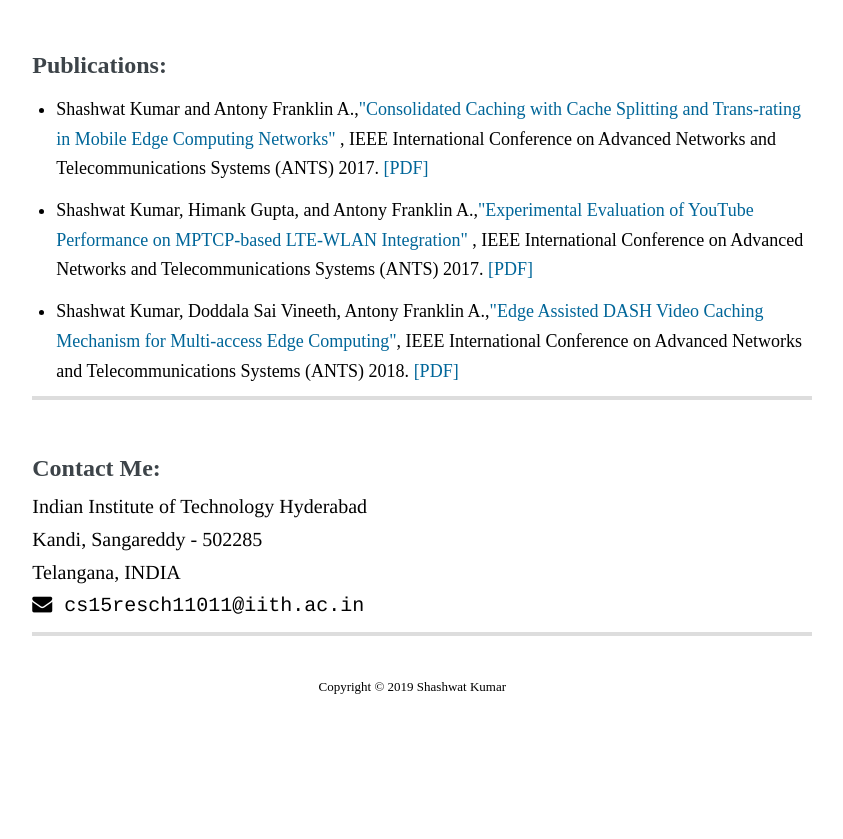
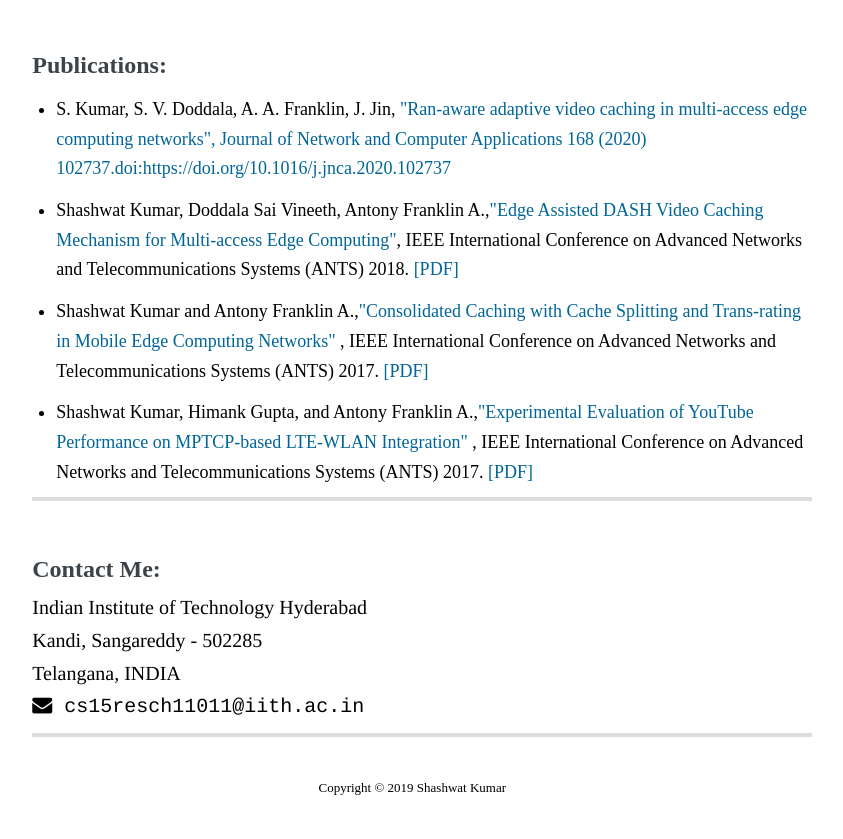
Before and after one commit to Shashwat-Kumar-PhD/Shashwat-Kumar-PhD.github.io, a plain HTML site: page index.html in a window 1280 px wide. Shown: the part 1502-2341 px from the top of the page, without its empty margins (195-1038 px from the left). Before the commit the page ends 2240 px from the top, so only its background shows below. Drawn offline with Linux system fonts and the light colour scheme; files whose address does not match are found by name.

Commit message:
Update index.html

```diff
--- a/index.html
+++ b/index.html
@@ -198,6 +198,10 @@
           <h3 class="heading">Publications:</h3>
           <p>
             <ul class="paperlist">
+              <li>S. Kumar, S. V. Doddala, A. A. Franklin, J. Jin,<a href="https://www.sciencedirect.com/science/article/pii/S1084804520302113" target="_blank"> "Ran-aware adaptive video caching in multi-access edge computing networks", Journal of Network and Computer Applications 168 (2020) 102737.doi:https://doi.org/10.1016/j.jnca.2020.102737</a></li>
+              <li>Shashwat Kumar, Doddala Sai Vineeth, Antony Franklin A.,<a href="https://ieeexplore.ieee.org/document/8710106/" target="_blank">"Edge Assisted DASH Video Caching Mechanism
+                for Multi-access Edge Computing"</a>, IEEE International Conference on Advanced Networks and
+                Telecommunications Systems (ANTS) 2018.<a href="PDF/ants2018.pdf"> [PDF]</a></li>
               <li>Shashwat Kumar and Antony Franklin A.,<a href="https://ieeexplore.ieee.org/document/8384182/"
                   target="_blank">"Consolidated Caching with Cache Splitting and Trans-rating in Mobile Edge Computing
                   Networks"</a> , IEEE International Conference on Advanced Networks and Telecommunications Systems
@@ -210,9 +214,6 @@
                 Advanced Networks and Telecommunications Systems (ANTS) 2017.<a
                   href="PDF/Experimental Evaluation of YouTube Performance on MPTCP based LTE WLAN Integration.pdf">
                   [PDF]</a></li>
-              <li>Shashwat Kumar, Doddala Sai Vineeth, Antony Franklin A.,<a href="https://ieeexplore.ieee.org/document/8710106/" target="_blank">"Edge Assisted DASH Video Caching Mechanism
-                for Multi-access Edge Computing"</a>, IEEE International Conference on Advanced Networks and
-                Telecommunications Systems (ANTS) 2018.<a href="PDF/ants2018.pdf"> [PDF]</a></li>
             </ul>
           </p>
           <hr>
```
